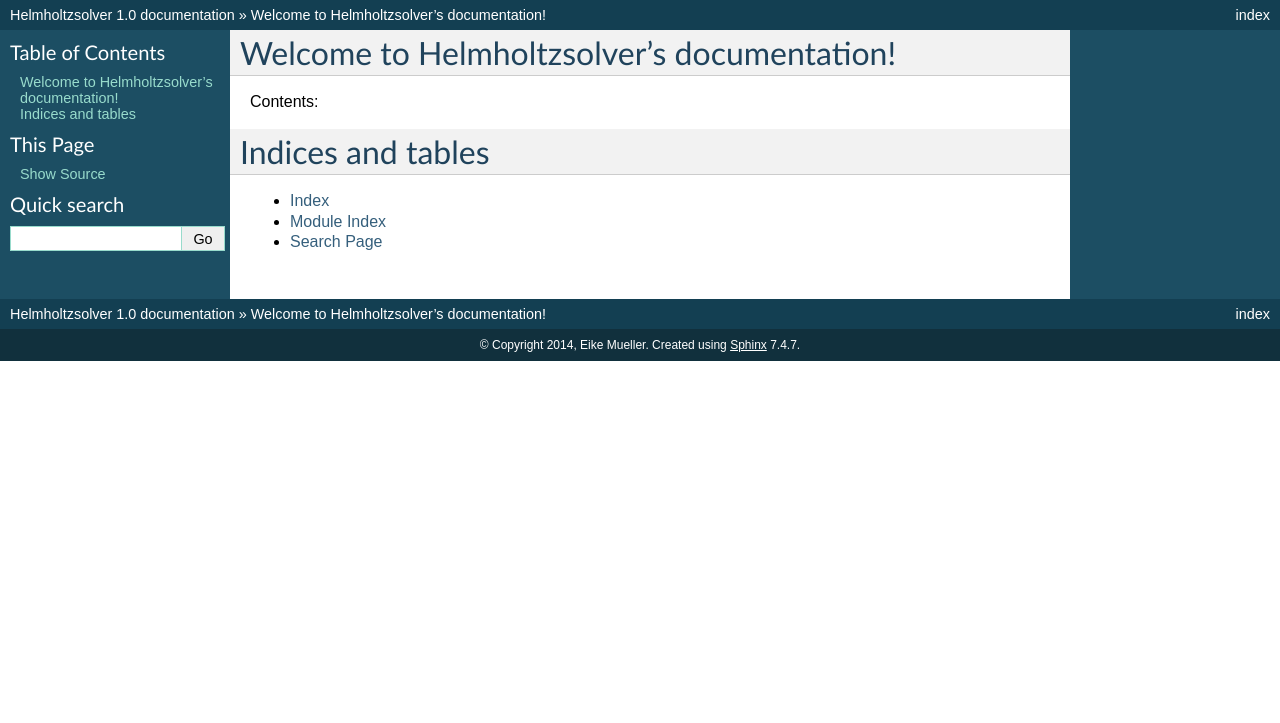
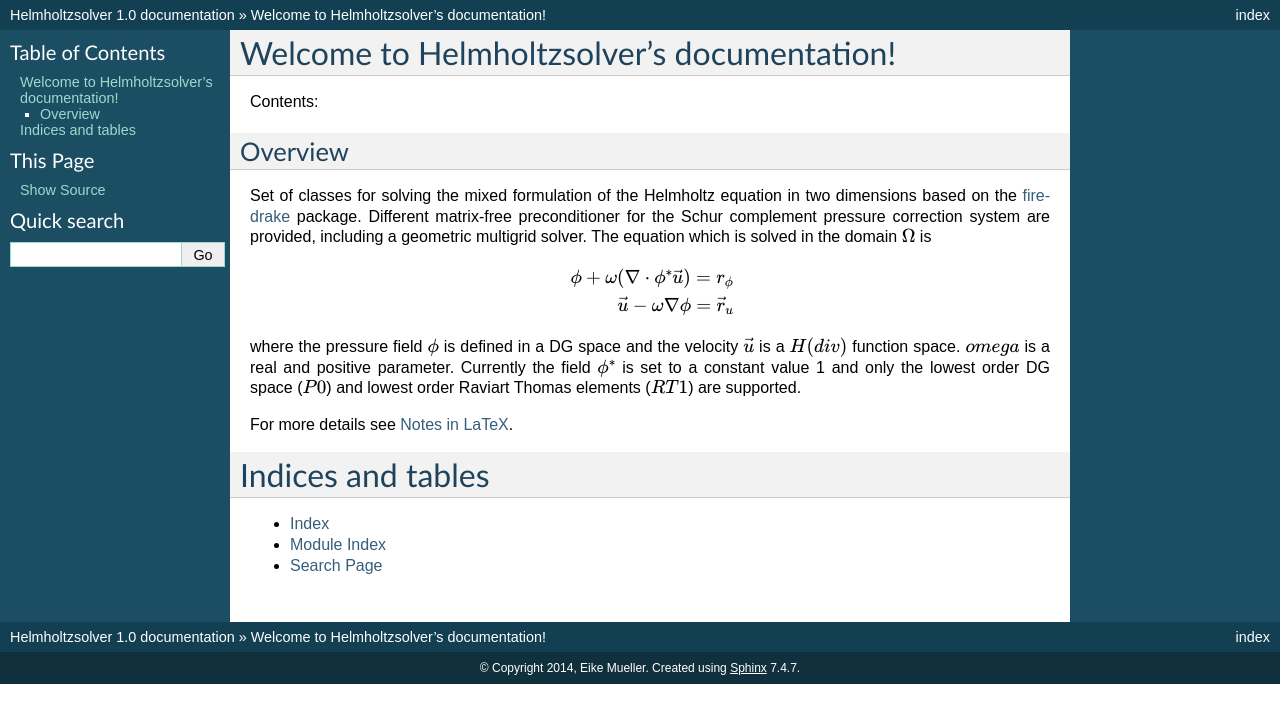
Before and after one commit to firedrakeproject/firedrake-helmholtzsolver, a Sphinx documentation site: the page built from doc/index.rst, in a window 1280 px wide. Shown: the top 723 px of the page. Built offline with Sphinx 7.4.7, drawn with Linux system fonts in a browser that asks for light colours.

Commit message:
Updated documentation, automatically compile latex notes
Wrote an introductory paragraph for the documentation, added target for automatically compiling the latex notes and copying them to the build directory.

```diff
--- a/doc/index.rst
+++ b/doc/index.rst
@@ -11,7 +11,27 @@ Contents:
 .. toctree::
    :maxdepth: 2
 
+===============
+Overview
+===============
+Set of classes for solving the mixed formulation of the Helmholtz
+equation in two dimensions based on the `firedrake <http://www.firedrakeproject.org/>`_ package.
+Different matrix-free preconditioner
+for the Schur complement pressure correction system are provided,
+including a geometric multigrid solver. The equation which is solved
+in the domain :math:`\Omega` is
 
+.. math::
+
+  \phi + \omega (\nabla\cdot\phi^*\vec{u}) = r_\phi
+
+  \vec{u} - \omega \nabla{\phi} = \vec{r}_u
+
+where the pressure field :math:`\phi` is defined in a DG space and the velocity
+:math:`\vec{u}` is a :math:`H(div)` function space. :math:`omega` is a real and positive
+parameter. Currently the field :math:`\phi^*` is set to a constant value 1 and only the lowest order DG space (:math:`P0`) and lowest order Raviart Thomas elements (:math:`RT1`) are supported.
+
+For more details see `Notes in LaTeX <./FEMmultigrid.pdf>`_.
 
 Indices and tables
 ==================
```
Also changed, not shown: 1 other file.
